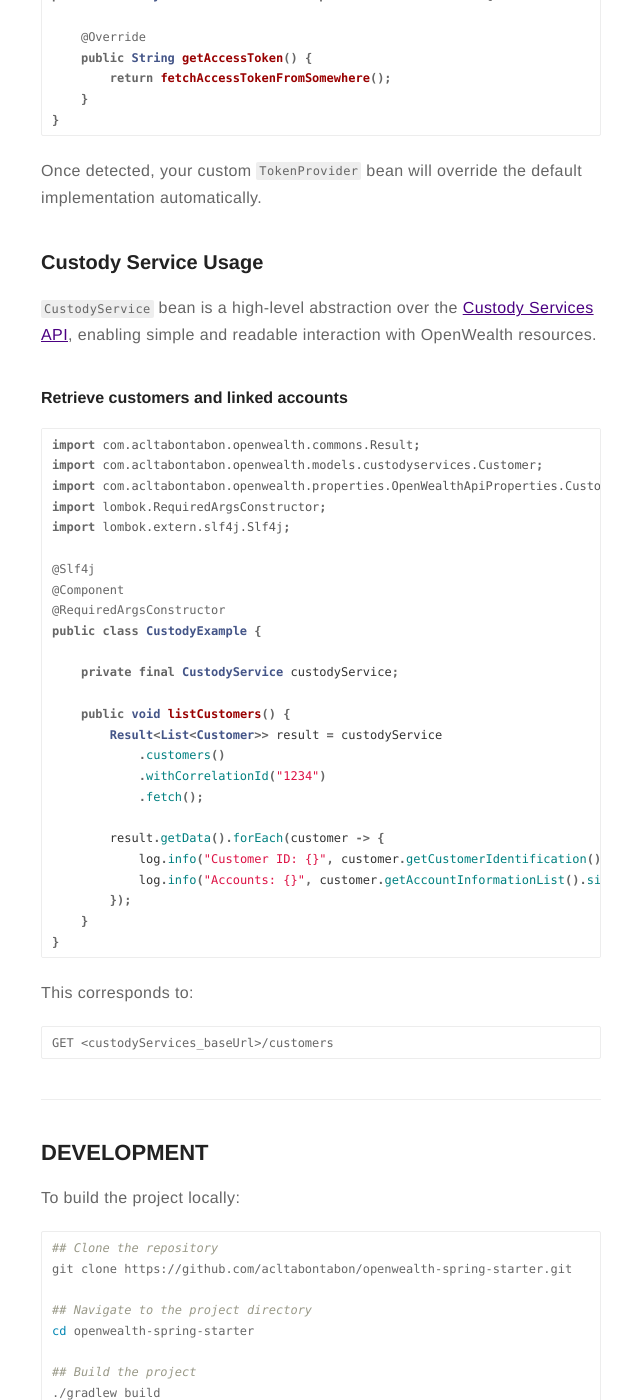
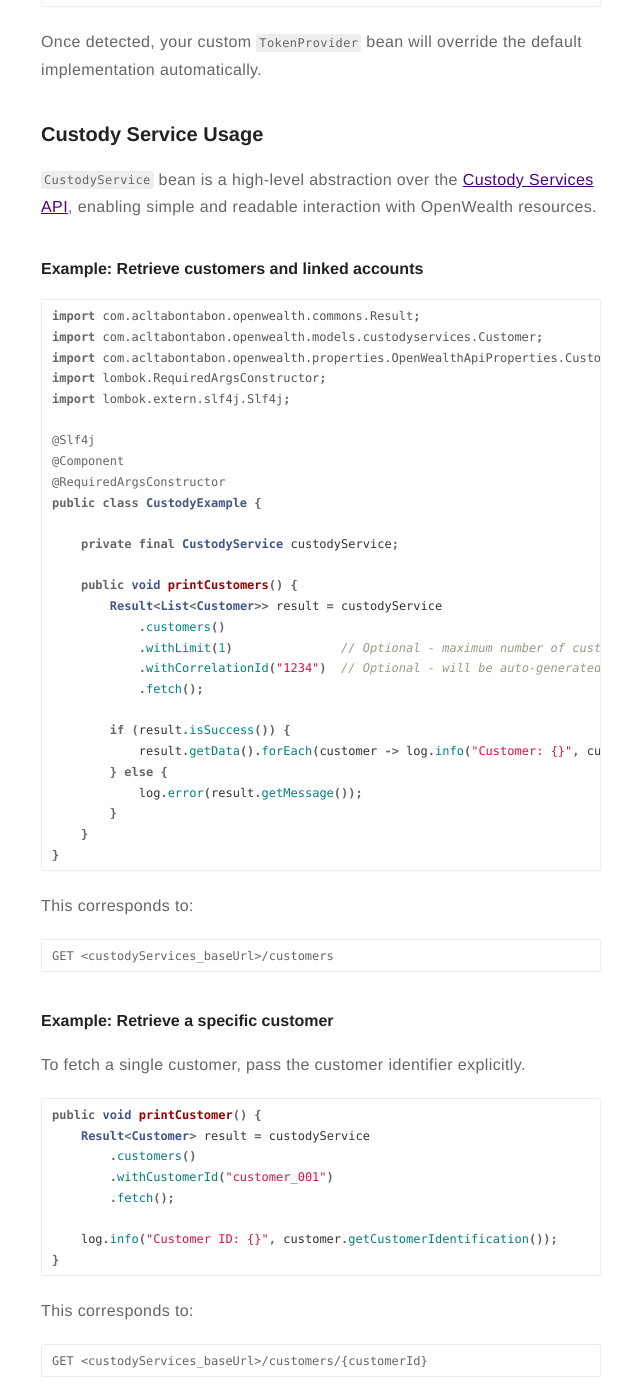
Before and after one commit to acltabontabon/acltabontabon.github.io, a Jekyll site: the page built from _posts/2025-04-23-openwealth-spring-starter.markdown, in a window 1280 px wide and 1400 px high, scrolled down 2712 px. Shown: the whole window, without its empty margins (319-959 px from the left). Built offline with Jekyll 4.4.1, drawn with Linux system fonts in a browser that asks for light colours; nearby versions of some CDN libraries; some of the changed text lies outside the part shown.

Commit message:
Update usage guide docs for OpenWealth: CustodyService - Retrieve a specific customer (#36)

````diff
--- a/_posts/2025-04-23-openwealth-spring-starter.markdown
+++ b/_posts/2025-04-23-openwealth-spring-starter.markdown
@@ -31,10 +31,11 @@ A lightweight and developer-friendly Spring Boot starter that simplifies integra
 - [Setup](#setup)
     - [Maven](#maven)
     - [Gradle](#gradle)
-- [Configuration](#configuration)
 - [Usage Guide](#usage-guide)
     - [Access Token Resolution](#access-token-resolution)
     - [Custody Service Usage](#custody-service-usage)
+      - [Retrieve all accessible customers](#example-retrieve-all-accessible-customers-with-their-accounts)
+      - [Retrieve a specific customer](#example-retrieve-a-specific-customer)
     - [Customer Service Usage](#customer-service-usage)
     - [Order Service Usage](#order-service-usage)
 - [Development](#development)
@@ -118,7 +113,7 @@ Once detected, your custom `TokenProvider` bean will override the default implem
 
 `CustodyService` bean is a high-level abstraction over the [Custody Services API](https://sandbox.openwealth.synpulse8.com/docs?api=custody-services-2-0-3), enabling simple and readable interaction with OpenWealth resources.
 
-#### Retrieve customers and linked accounts
+#### Example: Retrieve customers and linked accounts
 ```java
 import com.acltabontabon.openwealth.commons.Result;
 import com.acltabontabon.openwealth.models.custodyservices.Customer;
@@ -133,16 +128,18 @@ public class CustodyExample {
 
     private final CustodyService custodyService;
 
-    public void listCustomers() {
+    public void printCustomers() {
         Result<List<Customer>> result = custodyService
             .customers()
-            .withCorrelationId("1234")
+            .withLimit(1)               // Optional - maximum number of customers to return
+            .withCorrelationId("1234")  // Optional - will be auto-generated if not provided
             .fetch();
 
-        result.getData().forEach(customer -> {
-            log.info("Customer ID: {}", customer.getCustomerIdentification());
-            log.info("Accounts: {}", customer.getAccountInformationList().size());
-        });
+        if (result.isSuccess()) {
+            result.getData().forEach(customer -> log.info("Customer: {}", customer));
+        } else {
+            log.error(result.getMessage());
+        }
     }
 }
 ```
@@ -153,6 +150,24 @@ This corresponds to:
 GET <custodyServices_baseUrl>/customers
 ```
 
+#### Example: Retrieve a specific customer
+To fetch a single customer, pass the customer identifier explicitly.
+```java
+public void printCustomer() {
+    Result<Customer> result = custodyService
+        .customers()
+        .withCustomerId("customer_001")
+        .fetch();
+
+    log.info("Customer ID: {}", customer.getCustomerIdentification());
+}
+```
+
+This corresponds to:
+
+```
+GET <custodyServices_baseUrl>/customers/{customerId}
+```
 
 ---
 
````
Also changed, not shown: other parts of _posts/2025-04-23-openwealth-spring-starter.markdown (+0 -6 lines).
